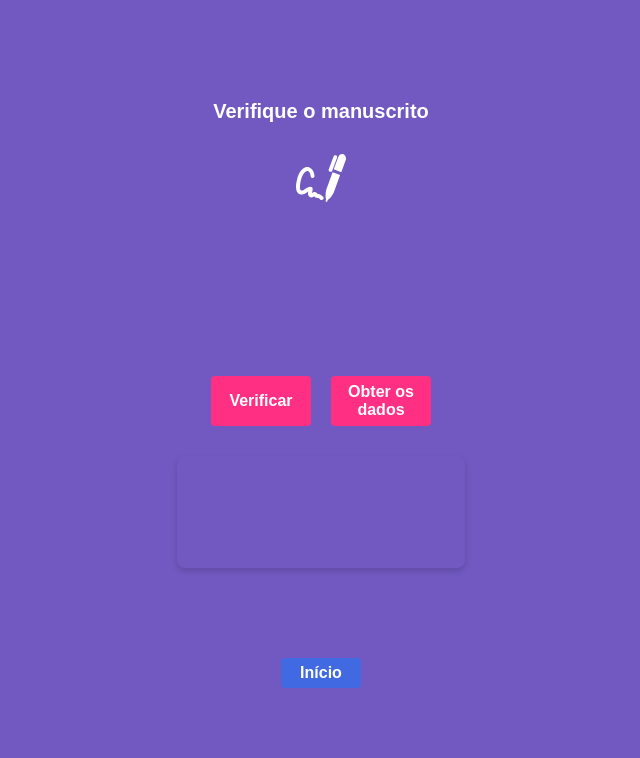
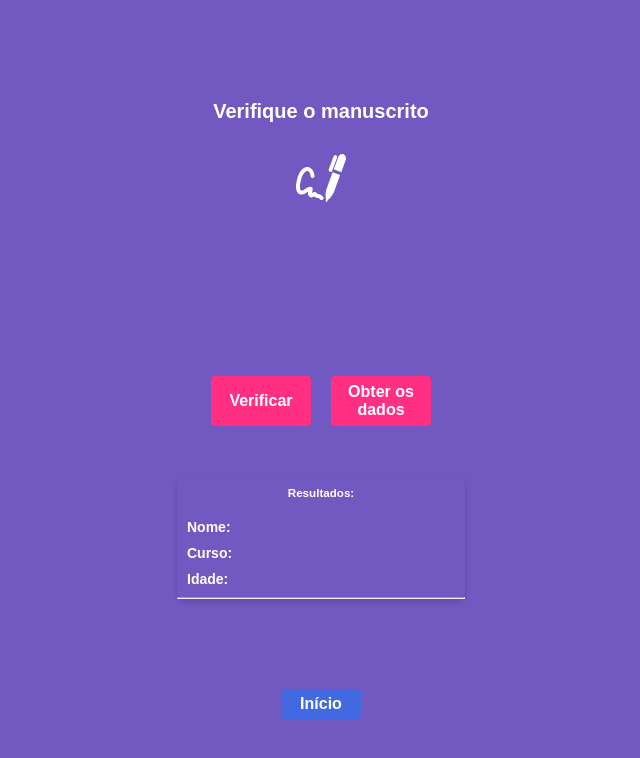
Before and after one commit to murilokrugner/ia-for-to-recognize-letters-react, a React (Create React App) app: page /dashboard in a window 1280 px wide. Shown: the top 758 px of the page, without its empty margins (319-959 px from the left). Built offline with nearby package versions, Linux system fonts and the light colour scheme.

Commit message:
fix bugs query users on dashboard page

```diff
--- a/src/pages/Dashboard/index.js
+++ b/src/pages/Dashboard/index.js
@@ -14,7 +14,7 @@ export default function Dashboard() {
   const [loadingData, setLoadingData] = useState(false);
   const [image, setImage] = useState();
   const [ocr, setOcr] = useState([]);
-  const [user, setUser] = useState([]);
+  const [user, setUser] = useState([""]);
 
   function handleImage(e) {
     const data = e.target.files[0];
@@ -45,12 +45,11 @@ export default function Dashboard() {
 
   const upper = result.toUpperCase();
 
-  console.log(upper);
-
   async function searchApi() {
     setLoadingData(true);
     const response = await api.get(`users/${upper}`);
     setUser(response.data);
+    console.log(response.data);
     setLoadingData(false);
   }
 
@@ -94,9 +93,15 @@ export default function Dashboard() {
           <HashLoader color="#fff" />
         </Loading>
       ) : (
-        <User key={user}>
+        <User>
+          <h5>Resultados:</h5>
           {user.map(user => (
-            <span>Nome: {user.name}</span>
+            <ul key={user}>
+              <li>Nome: {user.name}</li>
+              <li>Curso: {user.course}</li>
+              <li>Idade: {user.age}</li>
+              <hr />
+            </ul>
           ))}
         </User>
       )}
--- a/src/pages/Dashboard/styles.js
+++ b/src/pages/Dashboard/styles.js
@@ -25,6 +25,7 @@ export const Container = styled.div`
 
   button {
     margin: 40px 0 0;
+    margin-bottom: 20px;
     height: 30px;
     width: 80px;
     background: #4169e1;
@@ -100,15 +101,26 @@ export const User = styled.div`
   flex-direction: column;
   margin-top: 30px;
   width: 18rem;
-  height: 7rem;
+  height: 100%;
   border-radius: 8px;
   box-shadow: 0 3px 6px 0 rgba(0, 0, 0, 0.16);
   background-color: #7159c1;
   position: relative;
 
-  span {
+  h5 {
+    display: flex;
+    justify-content: center;
     font-weight: bold;
     margin: 10px;
     color: #ffffff;
   }
+
+  ul {
+    list-style: none;
+    li {
+      font-weight: bold;
+      margin: 10px;
+      color: #ffffff;
+    }
+  }
 `;
--- a/src/pages/Home/index.js
+++ b/src/pages/Home/index.js
@@ -21,6 +21,11 @@ export default function Home() {
           <button type="button">IA</button>
         </Link>
       </Buttons>
+
+      <span className="powered">
+        Powered by Murilo Krugner and Matheus Andreta
+      </span>
+      <span>Engenharia de Computação 4° têrmo - 2019</span>
     </Container>
   );
 }
--- a/src/pages/Home/styles.js
+++ b/src/pages/Home/styles.js
@@ -17,6 +17,18 @@ export const Container = styled.div`
     height: 150px;
     width: 180px;
     border-radius: 50%;
+  }
+
+  span.powered {
+    font-size: 11px;
+    margin-top: 80px;
+    color: #fff;
+  }
+
+  span {
+    font-size: 11px;
+    margin-top: 10px;
+    color: #fff;
   }
 `;
 
--- a/src/pages/Register/index.js
+++ b/src/pages/Register/index.js
@@ -26,8 +26,9 @@ export default function Register() {
   const [user, setUser] = useState();
 
   async function handleSubmit({ name, course, age }) {
+    const upperName = name.toUpperCase();
     const response = await api.post("/users", {
-      name,
+      upperName,
       course,
       age
     });
```
